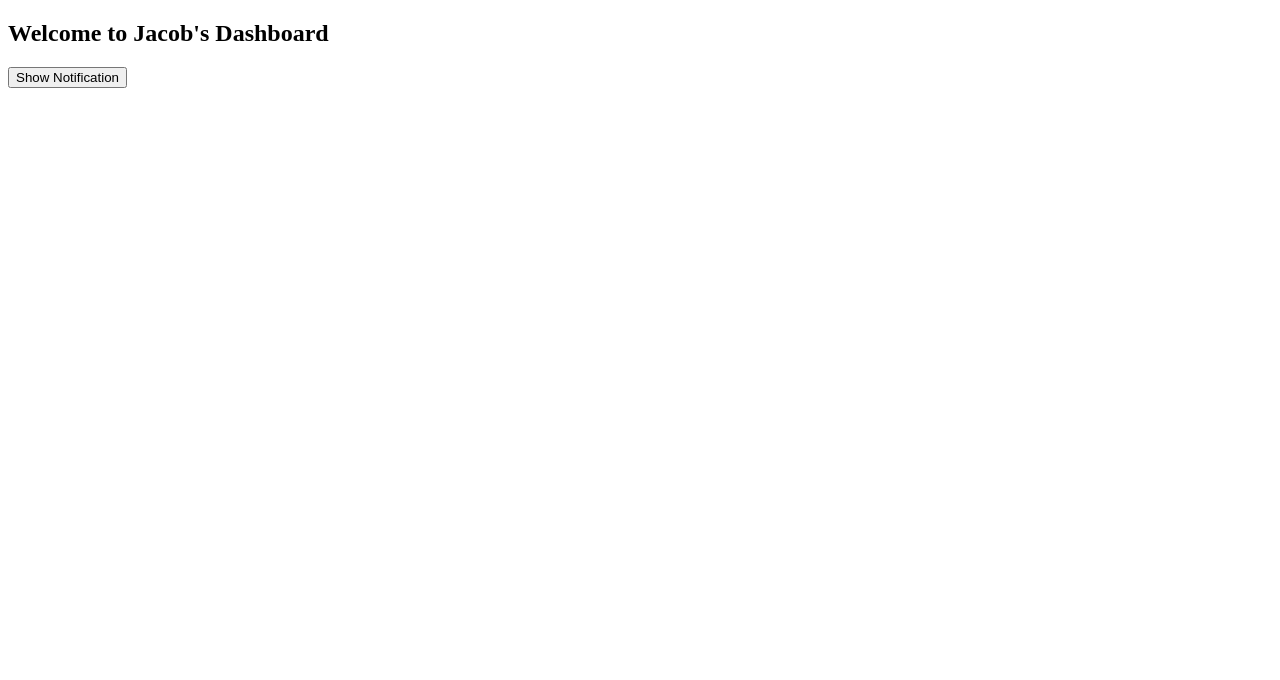
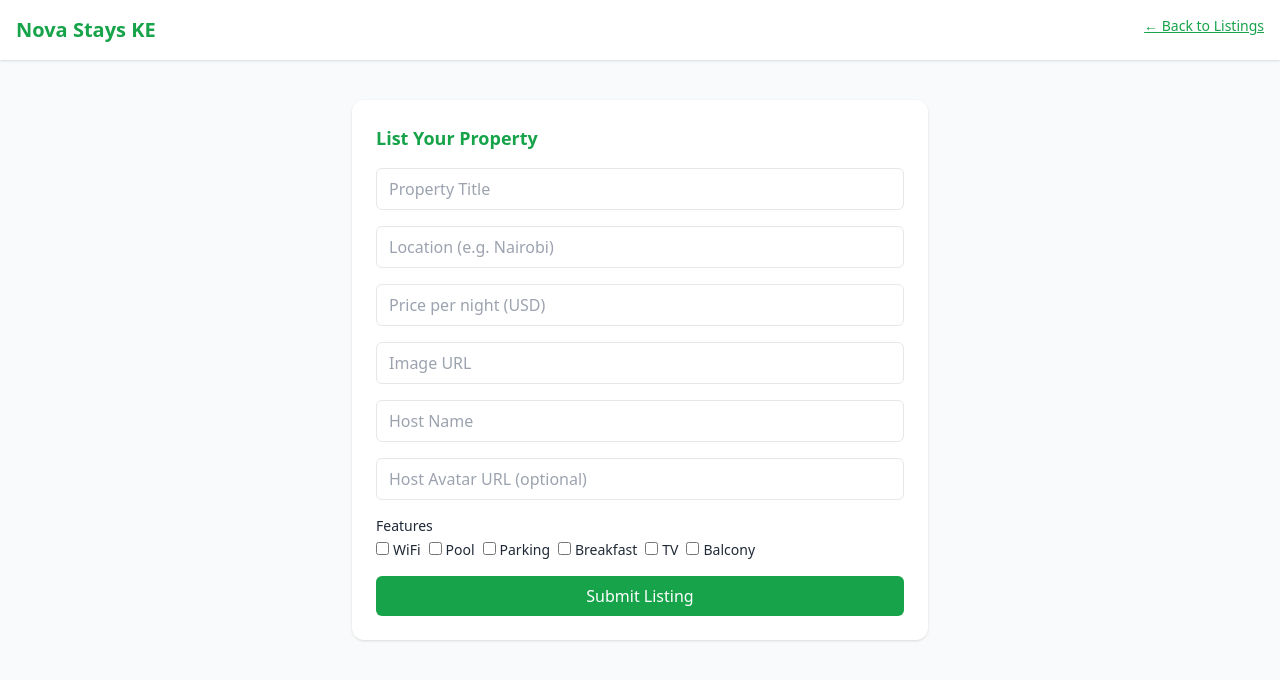
Before and after one commit to CashWayAppRegulatedCentralBankOfAmerica/PESAHALAL, a plain HTML site: page index.html in a window 1280 px wide. Drawn offline with nearby package versions, Linux system fonts and the light colour scheme.

Commit message:
Update index.html

```diff
--- a/index.html
+++ b/index.html
@@ -2,27 +2,72 @@
 <html lang="en">
 <head>
   <meta charset="UTF-8" />
-  <title>Notification Demo</title>
+  <meta name="viewport" content="width=device-width, initial-scale=1.0" />
+  <title>Host Your Property - Nova Stays KE</title>
+  <script src="https://cdn.tailwindcss.com"></script>
 </head>
-<body>
-  <h2>Welcome to Jacob's Dashboard</h2>
-  <button onclick="sendNotification()">Show Notification</button>
+<body class="bg-gray-50 text-gray-800">
+
+  <!-- Header -->
+  <header class="bg-white shadow p-4 flex justify-between items-start">
+    <h1 class="text-xl font-bold text-green-600">Nova Stays KE</h1>
+    <a href="listings.html" class="text-green-600 underline text-sm">← Back to Listings</a>
+  </header>
+
+  <main class="max-w-xl mx-auto mt-10 bg-white p-6 rounded-xl shadow">
+    <h2 class="text-lg font-bold mb-4 text-green-600">List Your Property</h2>
+
+    <form id="hostForm" class="space-y-4">
+      <input type="text" placeholder="Property Title" id="title" class="w-full border px-3 py-2 rounded-md" required>
+      <input type="text" placeholder="Location (e.g. Nairobi)" id="location" class="w-full border px-3 py-2 rounded-md" required>
+      <input type="number" placeholder="Price per night (USD)" id="price" class="w-full border px-3 py-2 rounded-md" required>
+      <input type="url" placeholder="Image URL" id="image" class="w-full border px-3 py-2 rounded-md" required>
+      <input type="text" placeholder="Host Name" id="hostName" class="w-full border px-3 py-2 rounded-md" required>
+      <input type="url" placeholder="Host Avatar URL (optional)" id="hostAvatar" class="w-full border px-3 py-2 rounded-md">
+
+      <!-- Features -->
+      <div>
+        <label class="block mb-1 text-sm font-medium">Features</label>
+        <div class="flex flex-wrap gap-2 text-sm">
+          <label><input type="checkbox" value="WiFi" class="mr-1">WiFi</label>
+          <label><input type="checkbox" value="Pool" class="mr-1">Pool</label>
+          <label><input type="checkbox" value="Parking" class="mr-1">Parking</label>
+          <label><input type="checkbox" value="Breakfast" class="mr-1">Breakfast</label>
+          <label><input type="checkbox" value="TV" class="mr-1">TV</label>
+          <label><input type="checkbox" value="Balcony" class="mr-1">Balcony</label>
+        </div>
+      </div>
+
+      <button type="submit" class="w-full bg-green-600 hover:bg-green-700 text-white py-2 rounded-md">Submit Listing</button>
+    </form>
+  </main>
 
   <script>
-    function sendNotification() {
-      if (!('Notification' in window)) {
-        alert('This browser does not support notifications.');
-        return;
-      }
-      Notification.requestPermission().then(permission => {
-        if (permission === 'granted') {
-          new Notification("Hi Jacob, 1,022 USDT has been added to your Account", {
-            body: "Tap to view your account.",
-            icon: "https://cdn-icons-png.flaticon.com/512/2920/2920057.png"
-          });
-        }
-      });
-    }
+    const form = document.getElementById('hostForm');
+
+    form.addEventListener('submit', (e) => {
+      e.preventDefault();
+
+      const features = [...form.querySelectorAll('input[type="checkbox"]:checked')].map(cb => cb.value);
+
+      const listing = {
+        title: form.title.value,
+        location: form.location.value,
+        price: form.price.value,
+        image: form.image.value,
+        hostName: form.hostName.value,
+        hostAvatar: form.hostAvatar.value || "https://i.pravatar.cc/40",
+        features,
+        rating: "⭐⭐⭐⭐☆ (New)"
+      };
+
+      const existing = JSON.parse(localStorage.getItem('novaListings') || '[]');
+      existing.push(listing);
+      localStorage.setItem('novaListings', JSON.stringify(existing));
+
+      alert('Property listed successfully!');
+      window.location.href = 'listings.html';
+    });
   </script>
 </body>
 </html>
```
